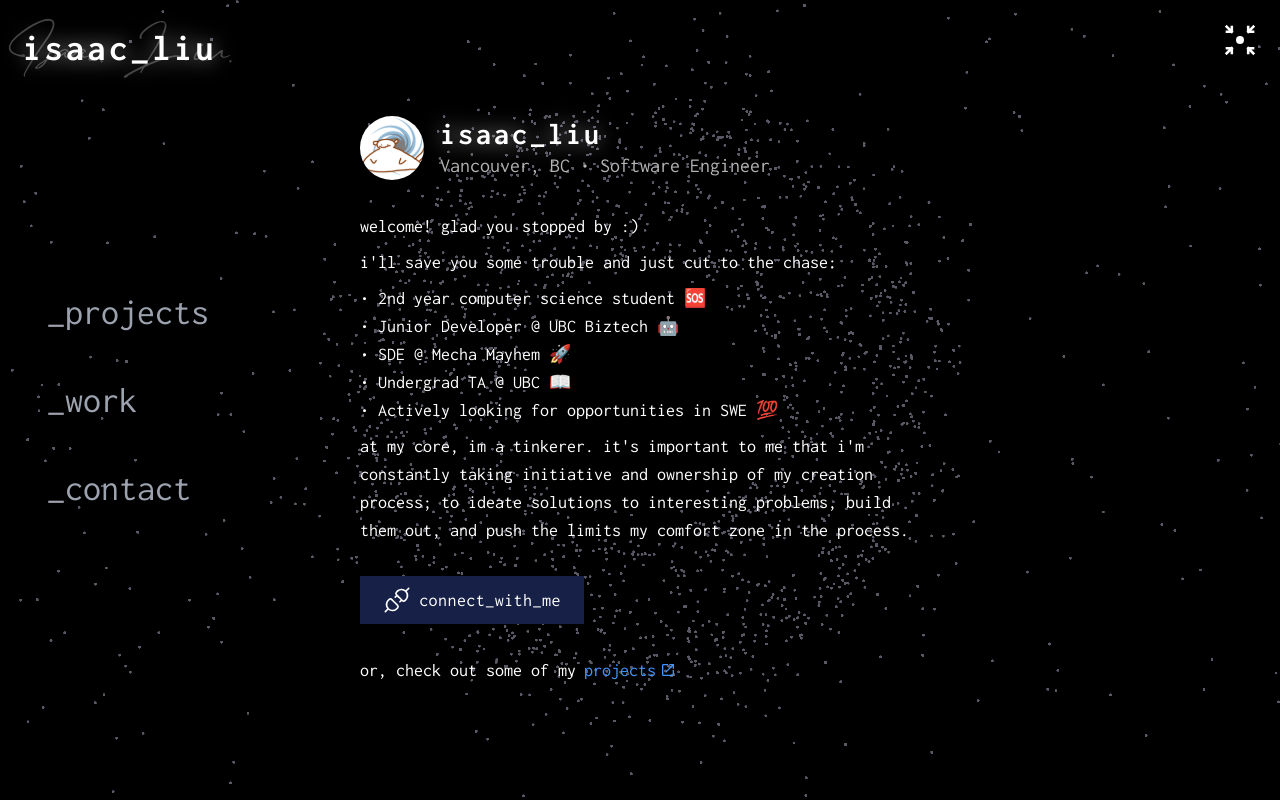
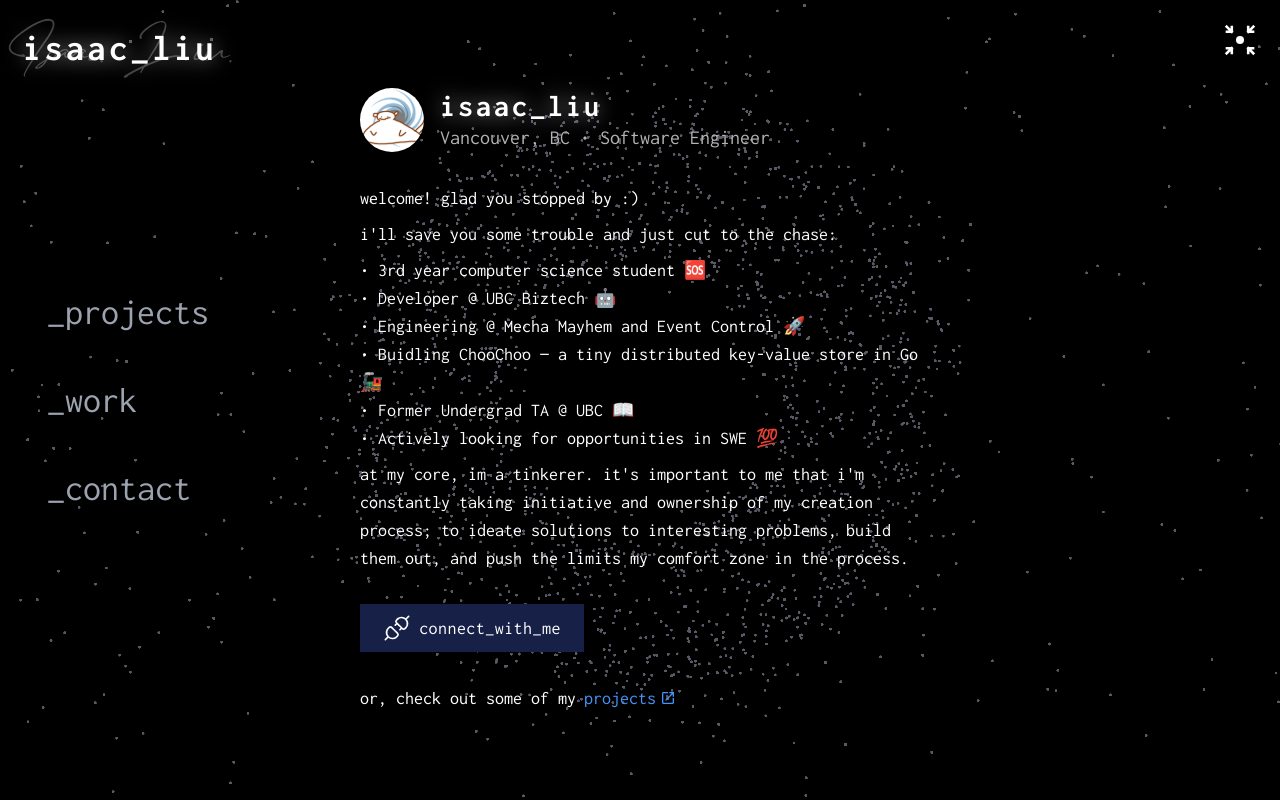
Before and after one commit to liuisaac/personal_website_v2, a Next.js app: page / in a window 1280 px wide. Built offline with nearby package versions, Linux system fonts and the light colour scheme.

Commit message:
fixed lint

```diff
--- a/src/components/home/Overlay.jsx
+++ b/src/components/home/Overlay.jsx
@@ -23,15 +23,16 @@ const Overlay = () => {
                 <p>i&apos;ll save you some trouble and just cut to the chase:</p>
 
                 <ul>
-                    <li>• 2nd year computer science student 🆘</li>
-                    <li>• Junior Developer @ UBC Biztech 🤖</li>
-                    <li>• SDE @ Mecha Mayhem 🚀</li>
-                    <li>• Undergrad TA @ UBC 📖</li>
+                    <li>• 3rd year computer science student 🆘</li>
+                    <li>• Developer @ UBC Biztech 🤖</li>
+                    <li>• Engineering @ Mecha Mayhem and Event Control 🚀</li>
+                    <li>• Buidling ChooChoo — a tiny distributed key-value store in Go 🚂</li>
+                    <li>• Former Undergrad TA @ UBC 📖</li>
                     <li>• Actively looking for opportunities in SWE 💯</li>
                 </ul>
 
                 <p>
-                    at my core, im a tinkerer. it&apos;s important to me that i'm constantly taking initiative and ownership of my creation process; to ideate solutions to interesting problems, build them out, and push the limits my comfort zone in the process.
+                    at my core, im a tinkerer. it&apos;s important to me that i&apos;m constantly taking initiative and ownership of my creation process; to ideate solutions to interesting problems, build them out, and push the limits my comfort zone in the process.
                 </p>
                 {/* wow look at me i know how to use semicolons */}
             </div>
```
